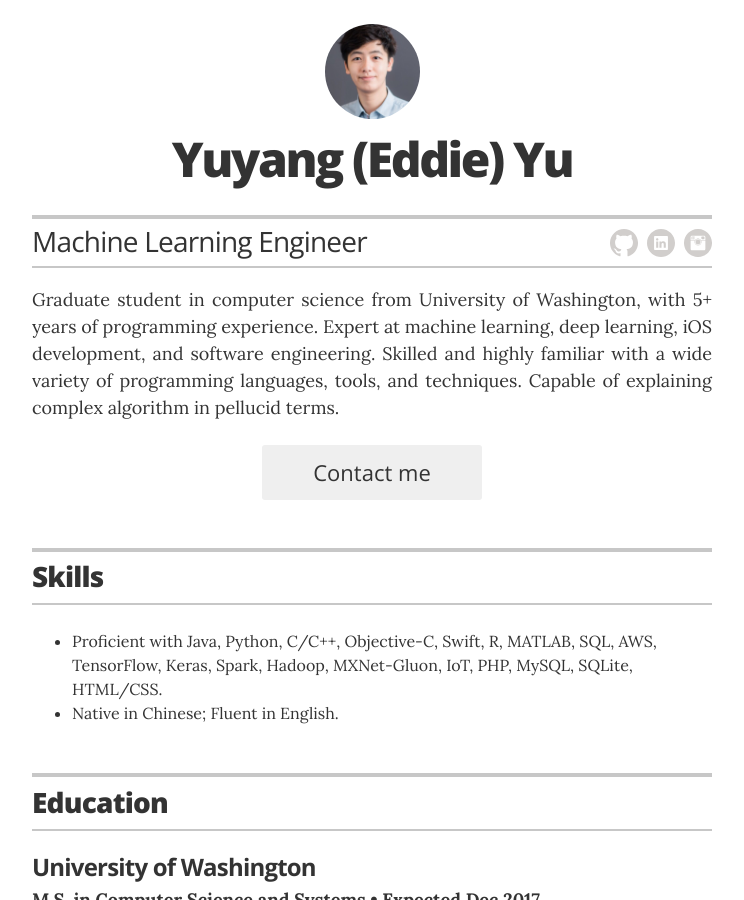
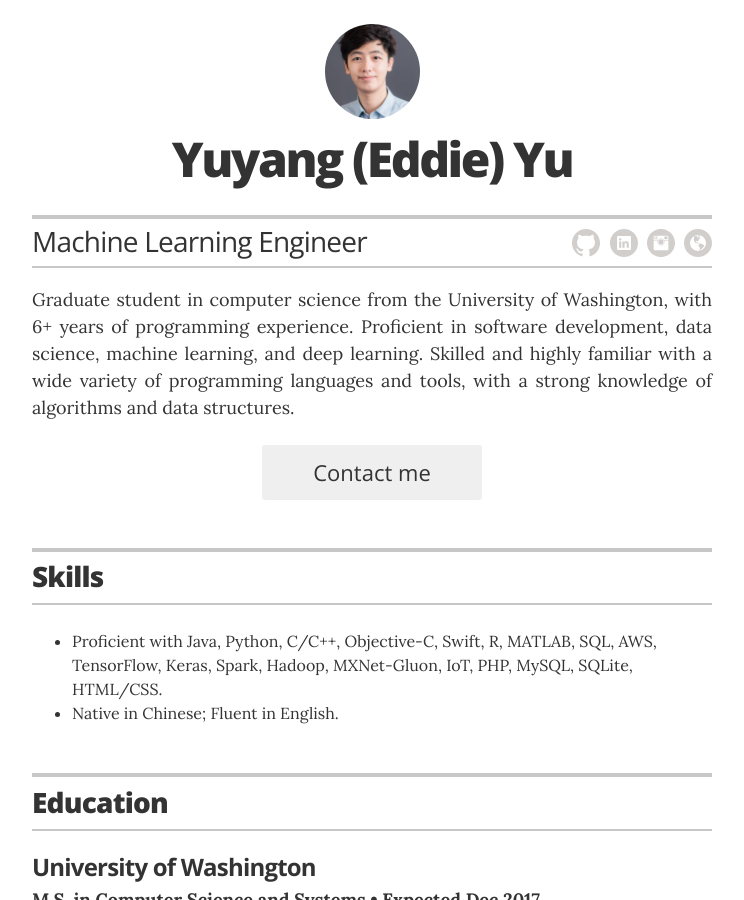
Before and after one commit to Yuyang105/Yuyang105.github.io, a Jekyll site: the page built from index.html, in a window 1280 px wide and 900 px high. Shown: the whole window, without its empty margins (268-1012 px from the left). Built offline with Jekyll 4.4.1, drawn with Linux system fonts in a browser that asks for light colours.

Commit message:
Update _config.yml

```diff
--- a/_config.yml
+++ b/_config.yml
@@ -16,7 +16,7 @@ resume_contact_email:           "yuyang.yu105@gmail.com"
 resume_contact_telephone:       "1-253-327-8937"
 resume_contact_address:         "603 S J St, Apt #211, Tacoma, WA 98405"
 resume_header_contact_info: "603 S J St, Apt #211, Tacoma, WA 98405| 1-253-327-8937 | yuyang.yu105@gmail.com"
-resume_header_intro: "<p align='justify'>Graduate student in computer science from University of Washington, with 5+ years of programming experience. Expert at machine learning, deep learning, iOS development, and software engineering. Skilled and highly familiar with a wide variety of programming languages, tools, and techniques. Capable of explaining complex algorithm in pellucid terms.</p>"
+resume_header_intro: "<p align='justify'>Graduate student in computer science from the University of Washington, with 6+ years of programming experience. Proficient in software development, data science, machine learning, and deep learning. Skilled and highly familiar with a wide variety of programming languages and tools, with a strong knowledge of algorithms and data structures.</p>"
 
 # use "yes" to display the email contact button,
 # "no" to display an "I'm not looking for work" message,
@@ -44,7 +44,7 @@ resume_social_links:
   #resume_facebook_url:          "insert Facebook URL here"
   resume_linkedin_url:          "https://www.linkedin.com/in/YuyangYu"
   resume_instagram_url:         "https://www.instagram.com/yuyang.yu/"
-  #resume_website_url:           "http://yuyang105.github.io"
+  resume_website_url:           "http://yuyang105.github.io"
 resume_print_social_links:      true
 
 # Design settings
```
